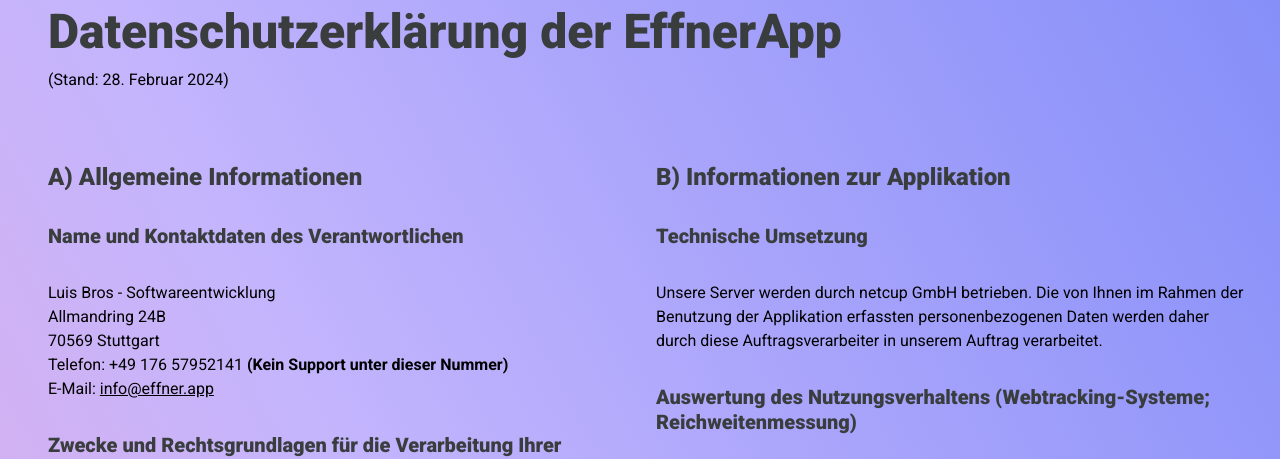
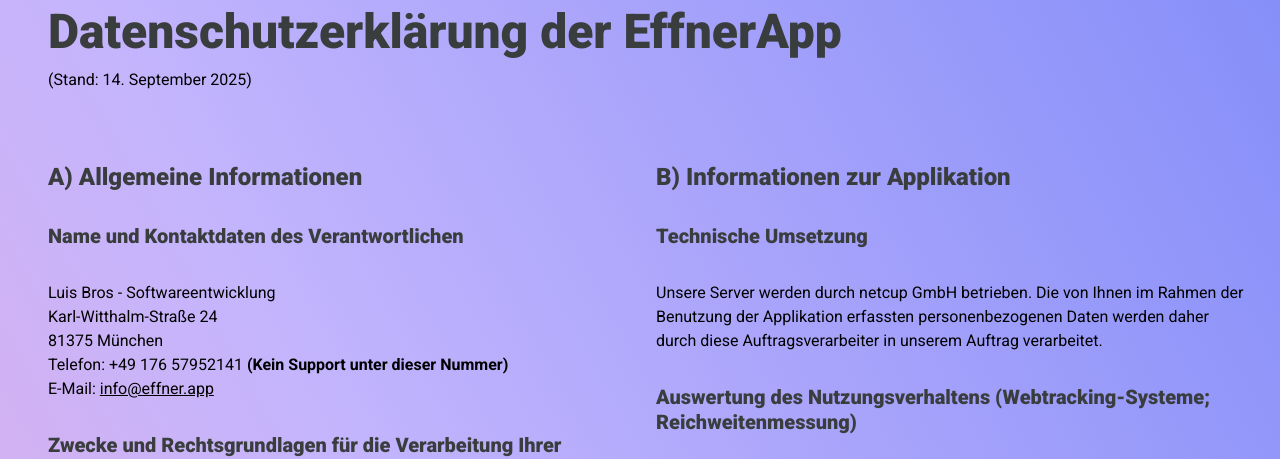
Before and after one commit to EffnerApp/effner.app, a Vue app: page /privacy in a window 1280 px wide. Shown: the part 158-617 px from the top of the page. Built offline with nearby package versions, Linux system fonts and the light colour scheme.

Commit message:
Update Privacy

```diff
--- a/src/views/Privacy.vue
+++ b/src/views/Privacy.vue
@@ -6,7 +6,7 @@
         <p class="leading-tight" style="color: #3a3d3e;">Datenschutzerklärung der EffnerApp</p>
       </div>
       <div class="pt-2">
-        <p class="leading-tight">(Stand: 28. Februar 2024)</p>
+        <p class="leading-tight">(Stand: 14. September 2025)</p>
       </div>
     </div>
     <div class="pt-6 pb-12 grid md:grid-cols-2">
@@ -21,8 +21,8 @@
             <p class="leading-tight" style="color: #3a3d3e;">Name und Kontaktdaten des Verantwortlichen</p>
           </div>
           <p>Luis Bros - Softwareentwicklung <br>
-            Allmandring 24B<br>
-            70569 Stuttgart<br>
+            Karl-Witthalm-Straße 24<br>
+            81375 München<br>
             Telefon: +49 176 57952141 <b>(Kein Support unter dieser Nummer)</b><br>
             E-Mail: <a class="underline" href="mailto:info@effner.app">info@effner.app</a>
           </p>
```
